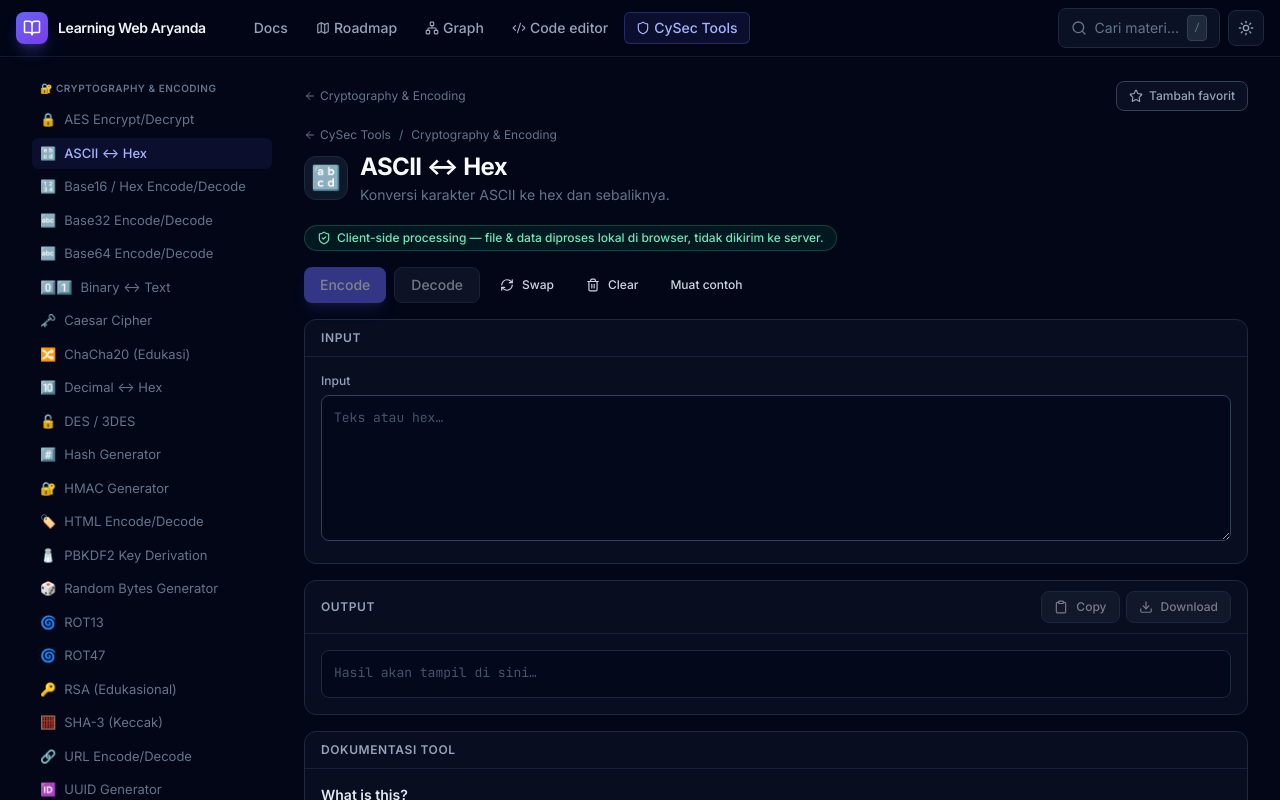
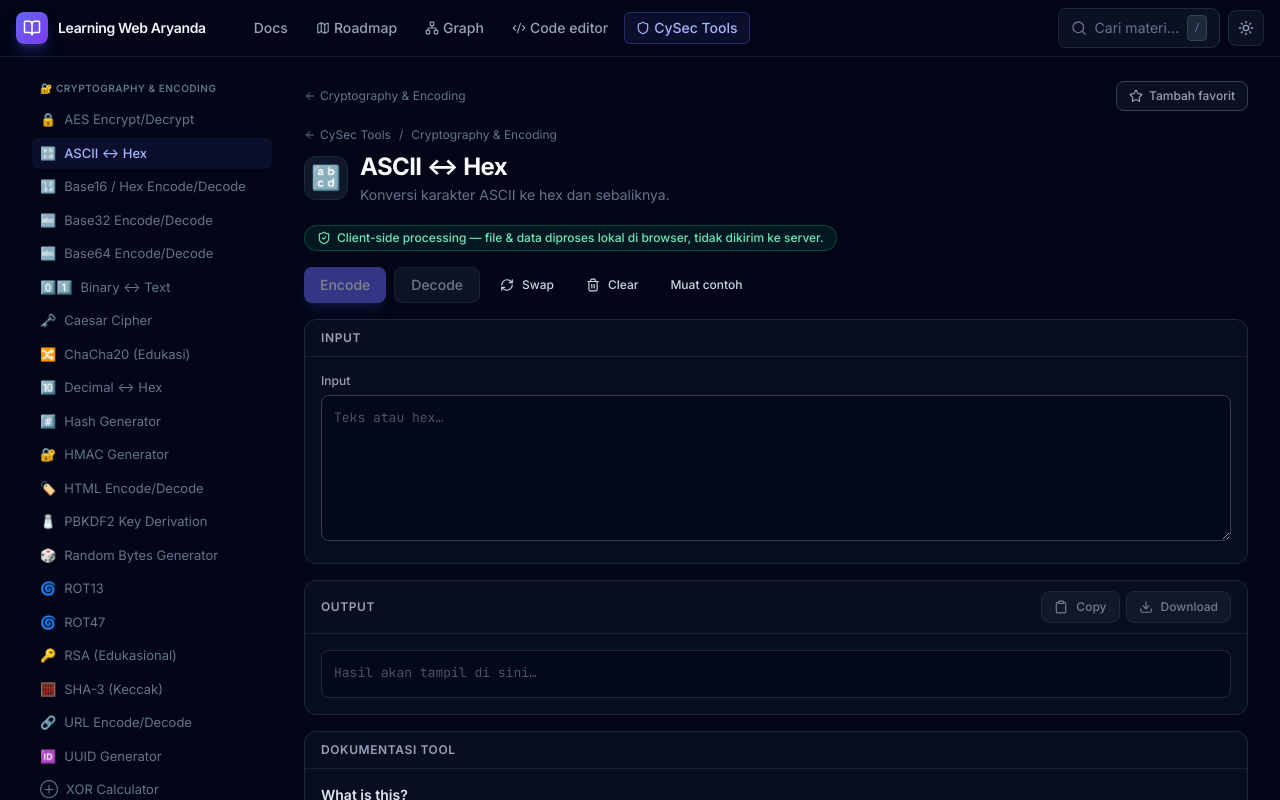
Before and after one commit to aryandaa/Learning-Web-Aryanda, a React (Vite) app: page /cysec-tools/ascii-hex in a window 1280 px wide. Shown: the top 800 px of the page. Built offline with nearby package versions, Linux system fonts and the light colour scheme.

Commit message:
chore(cysec): hapus entri DES/3DES dari registry & laporan
- Hapus tool des3des (status unavailable) beserta konstanta DES_DISCLAIMER
- Bersihkan penyebutan DES/3DES di LaporanUpdate.md
- Sistem status (ToolStatus) tetap ada; macho-viewer tetap 'partial'

```diff
--- a/src/features/cysec-tools/registry.ts
+++ b/src/features/cysec-tools/registry.ts
@@ -77,9 +77,6 @@ const RSA_DISCLAIMER =
 
 const CHACHA_DISCLAIMER =
   'Implementasi ChaCha20 ini untuk pembelajaran dan CTF. Pastikan nonce unik per kunci dan jangan gunakan untuk data produksi tanpa review kriptografi.';
-
-const DES_DISCLAIMER =
-  'DES/3DES sudah usang dan tidak direkomendasikan. Tool tidak disertakan karena tidak ada implementasi client-side yang aman tanpa dependency tambahan.';
 
 const TOOLS: ToolMeta[] = [
   // ============ CRYPTOGRAPHY & ENCODING ============
@@ -185,20 +182,6 @@ const TOOLS: ToolMeta[] = [
 
   // ============ LOG ANALYZER ============
   { id: 'log-analyzer', name: 'Log Analyzer', category: 'log', icon: '📋', needsFile: true, heavy: true, description: 'Apache/Nginx access log, auth.log, log generik — IP, status, brute-force, timeline.', tags: ['log', 'apache', 'nginx', 'auth', 'analysis'] },
-
-  // ============ CLIENT-SIDE LIMITATION (tidak disertakan) ============
-  {
-    id: 'des3des',
-    name: 'DES / 3DES',
-    category: 'crypto',
-    icon: '🔓',
-    status: 'unavailable',
-    statusNote:
-      'Tidak ada implementasi Web Crypto untuk DES/3DES, dan menambahkan library DES hanya untuk tool edukasi menambah attack surface. Untuk CTF/forensik, gunakan tool eksternal (CyberChef/OpenSSL) atau library audited di sisi Anda sendiri.',
-    disclaimer: DES_DISCLAIMER,
-    description: 'DES/3DES — belum tersedia (client-side limitation).',
-    tags: ['des', '3des', 'legacy'],
-  },
 ];
 
 /** Index tool by id. */
```
Also changed, not shown: 1 other file (tests, documents, lock files or other folders).
